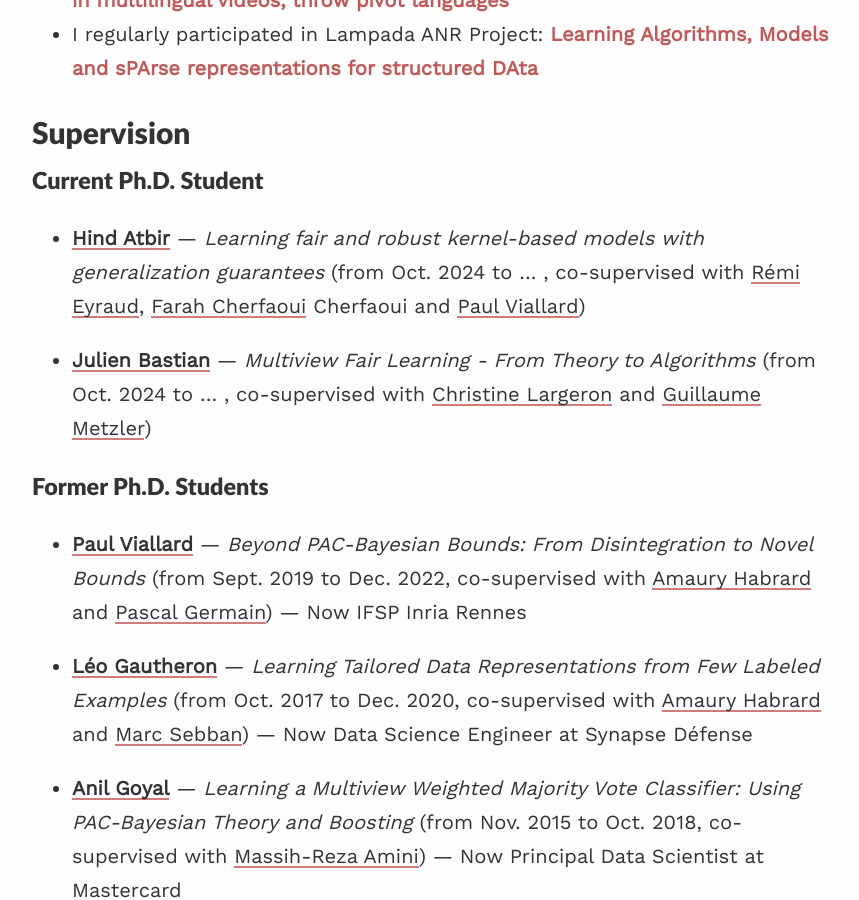
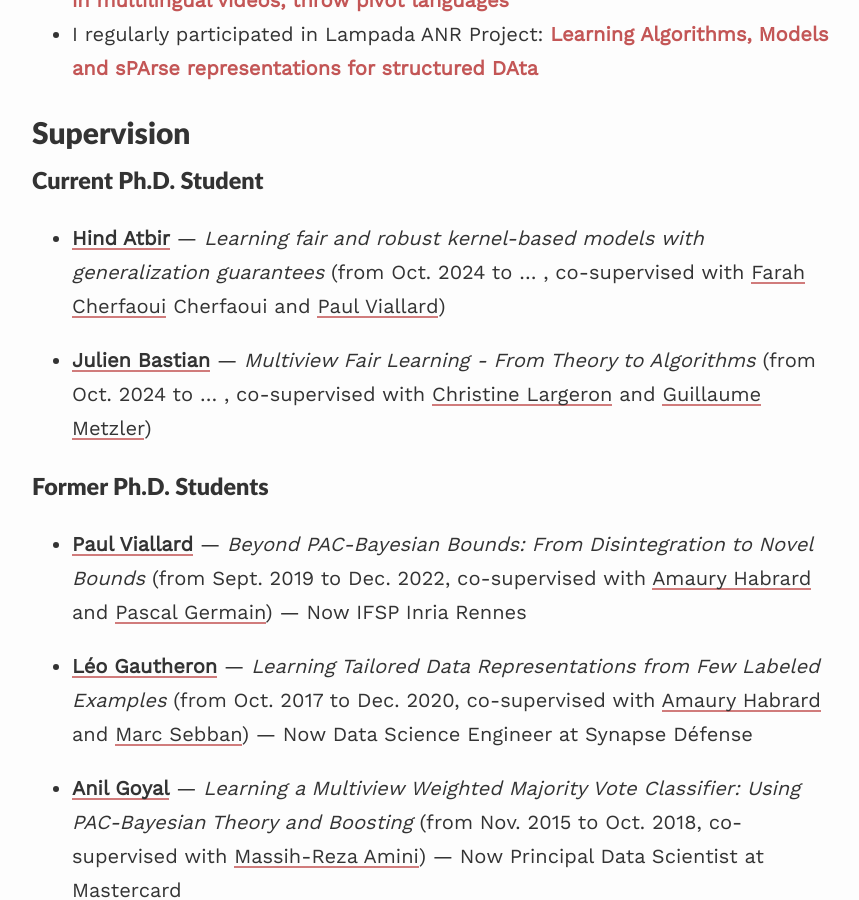
Before and after one commit to emorvant/emorvant.github.io, a Jekyll site: the page built from index.md, in a window 1280 px wide and 900 px high, scrolled down 2197 px. Shown: the whole window, without its empty margins (208-1067 px from the left). Built offline with Jekyll 4.4.1, drawn with Linux system fonts in a browser that asks for light colours.

Commit message:
MAJ supervision H. Atbir

```diff
--- a/index.md
+++ b/index.md
@@ -50,7 +50,7 @@ I obtained my Ph.D. in computer science (machine learning) at the [Laboratoire d
 
 ### Current Ph.D. Student
 
-- __[Hind Atbir](https://hatbir.gitlab.io/)__ --- _Learning fair and robust kernel\-based models with generalization guarantees_  (from Oct. 2024 to ... , co\-supervised with [Rémi Eyraud](https://remieyraud.github.io/), [Farah Cherfaoui](https://perso.univ-st-etienne.fr/cf104810/) Cherfaoui and [Paul Viallard](https://paulviallard.github.io/))
+- __[Hind Atbir](https://hatbir.gitlab.io/)__ --- _Learning fair and robust kernel\-based models with generalization guarantees_  (from Oct. 2024 to ... , co\-supervised with [Farah Cherfaoui](https://perso.univ-st-etienne.fr/cf104810/) Cherfaoui and [Paul Viallard](https://paulviallard.github.io/))
 
 - __[Julien Bastian](https://julienbastian.github.io/)__ --- _Multiview Fair Learning \- From Theory to Algorithms_  (from Oct. 2024 to ... , co\-supervised with [Christine Largeron](https://perso.univ-st-etienne.fr/largeron/) and [Guillaume Metzler](https://guillaumemetzler.github.io/))
 
```
